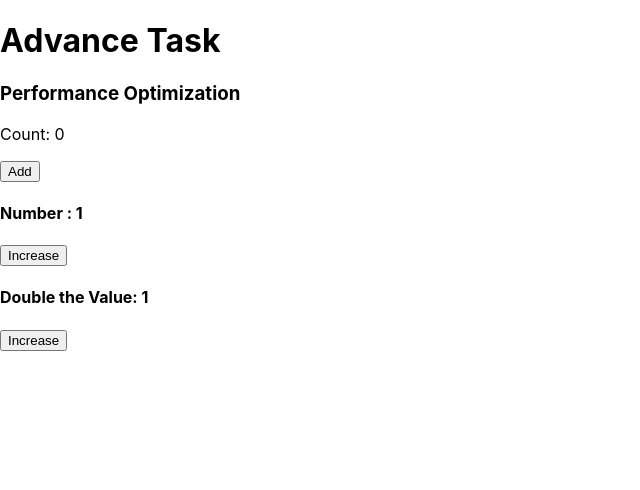
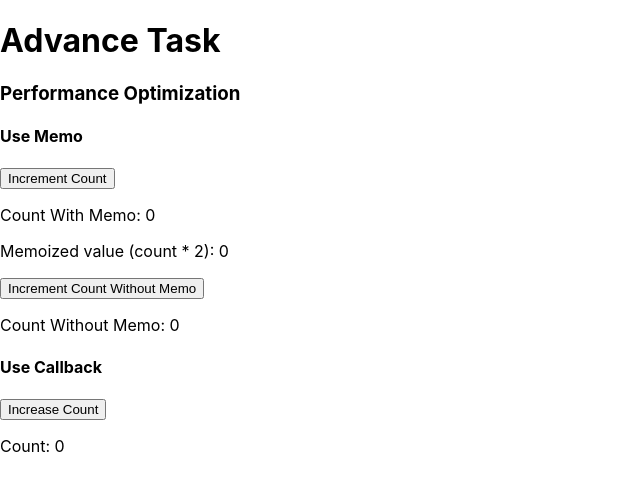
Before and after one commit to tharanivenkat17/React-Task, a React (Create React App) app in the folder taskapp/: page / in a window 1280 px wide. Shown: the top 490 px of the page, without its empty margins (0-640 px from the left). Built offline with nearby package versions, Linux system fonts and the light colour scheme.

Commit message:
Performance Optimization

```diff
--- a/taskapp/src/AdvanceTask/Performance/Performance.jsx
+++ b/taskapp/src/AdvanceTask/Performance/Performance.jsx
@@ -2,35 +2,38 @@ import React, { useCallback, useMemo, useState } from 'react'
 
 function Performance() {
     const [count, setCount] = useState(0);
-    const [number, setNumber] = useState(0);
+    const [count1, setCount1] = useState(0);
+    const memoizedValue = useMemo(() => {
+        console.log('Memoizing count:', count);
+        return count * 2;
+    }, [count]);
+    console.log("Rendering component");
 
-    const double = useMemo(() => {
-        return number + 1;
-    }, [number]);
-
-    const increse = useCallback(() => {
-        setNumber((prev) => prev + 1)
-    }, []);
+    const [countcall, setCountcall] = useState(0);
+    const handleClick = useCallback(() => {
+        setCountcall(countcall + 1);
+    }, [countcall]);
 
     return (
         <div>
             <h3>Performance Optimization</h3>
-            <p>Count: {count}</p>
-            <button onClick={() => setCount(count + 1)}>Add</button>
-            <MemoComponent number={double} onClick={increse} />
-            <h4>Double the Value: {double}</h4>
-            <button onClick={increse}>Increase</button>
+            <h4>Use Memo</h4>
+            <button onClick={() => setCount(count + 1)}>Increment Count</button>
+            <p>Count With Memo: {count}</p>
+            <p>Memoized value (count * 2): {memoizedValue}</p>
+            <button onClick={() => setCount1(count1 + 1)}>Increment Count Without Memo</button>
+            <p>Count Without Memo: {count1}</p>
+
+            <h4>Use Callback</h4>
+            <Child handleClick={handleClick} />
+            <p>Count: {countcall}</p>
         </div>
     )
 }
 
 export default Performance
 
-const MemoComponent = React.memo(({ number, onClick }) => {
-    return (
-        <div>
-            <h4>Number : {number}</h4>
-            <button onClick={onClick}>Increase</button>
-        </div>
-    )
-})
+function Child({ handleClick }) {
+    console.log('Child rendered');
+    return <button onClick={handleClick}>Increase Count</button>;
+}
```
